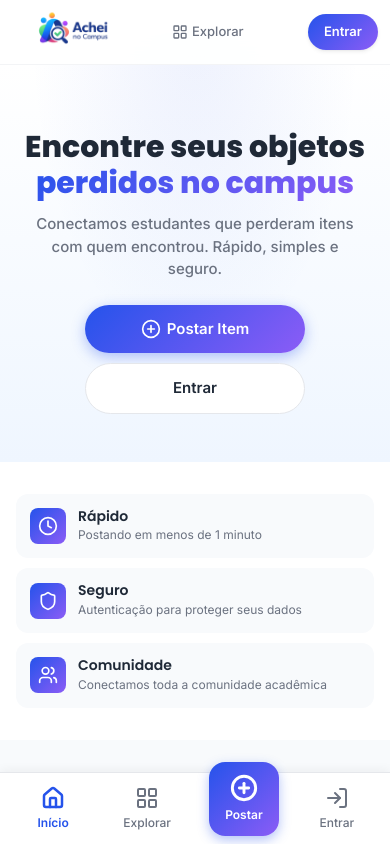
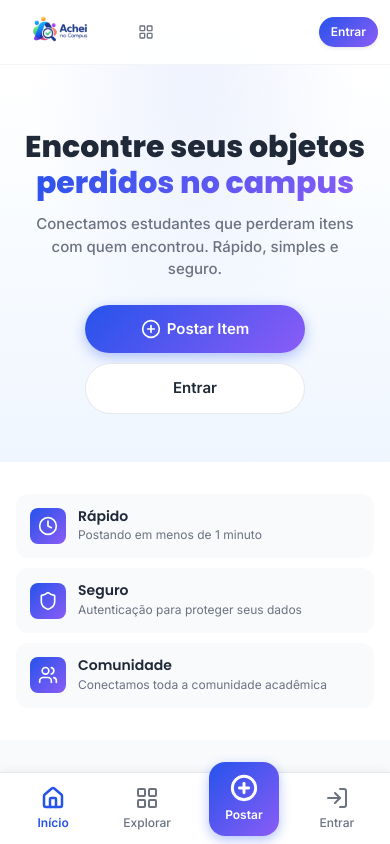
Before and after one commit to iago-pinheiro/AcheiNoCampus, a React (Vite) app in the folder frontend/: page / in a window 390 px wide. Shown: the top 844 px of the page. Built offline with nearby package versions, Linux system fonts and the light colour scheme; no server answers.

Commit message:
fix: reduz logo e botoes no mobile para caber na navbar, texto explorar aparece em tablet+

```diff
--- a/frontend/src/components/layout/Header.css
+++ b/frontend/src/components/layout/Header.css
@@ -34,7 +34,7 @@
 }
 
 .header__logo-img {
-  width: 140px;
+  width: 110px;
   height: auto;
   display: block;
 }
@@ -43,13 +43,17 @@
   display: flex;
   align-items: center;
   gap: 0.25rem;
-  padding: 0.5rem 0.75rem;
+  padding: 0.375rem 0.5rem;
   border-radius: var(--radius-lg);
-  font-size: 0.8125rem;
+  font-size: 0.75rem;
   font-weight: 500;
   color: var(--color-text-muted);
   text-decoration: none;
   transition: all 0.15s ease;
+}
+
+.header__nav-link-text {
+  display: none;
 }
 
 .header__nav-link:hover {
@@ -123,9 +127,9 @@
 }
 
 .header__login-btn {
-  padding: 0.5rem 1rem;
+  padding: 0.375rem 0.75rem;
   border-radius: var(--radius-full);
-  font-size: 0.8125rem;
+  font-size: 0.75rem;
   font-weight: 600;
   color: #fff;
   text-decoration: none;
@@ -163,6 +167,10 @@
     font-size: 0.875rem;
   }
 
+  .header__nav-link-text {
+    display: inline;
+  }
+
   .header__login-btn {
     padding: 0.5rem 1.25rem;
     font-size: 0.875rem;
--- a/frontend/src/components/layout/Header.jsx
+++ b/frontend/src/components/layout/Header.jsx
@@ -27,7 +27,7 @@ export function Header() {
             className={`header__nav-link ${location.pathname === '/itens' ? 'header__nav-link--active' : ''}`}
           >
             <LayoutGrid size={16} strokeWidth={2} />
-            Explorar
+            <span className="header__nav-link-text">Explorar</span>
           </Link>
         </div>
 
```
